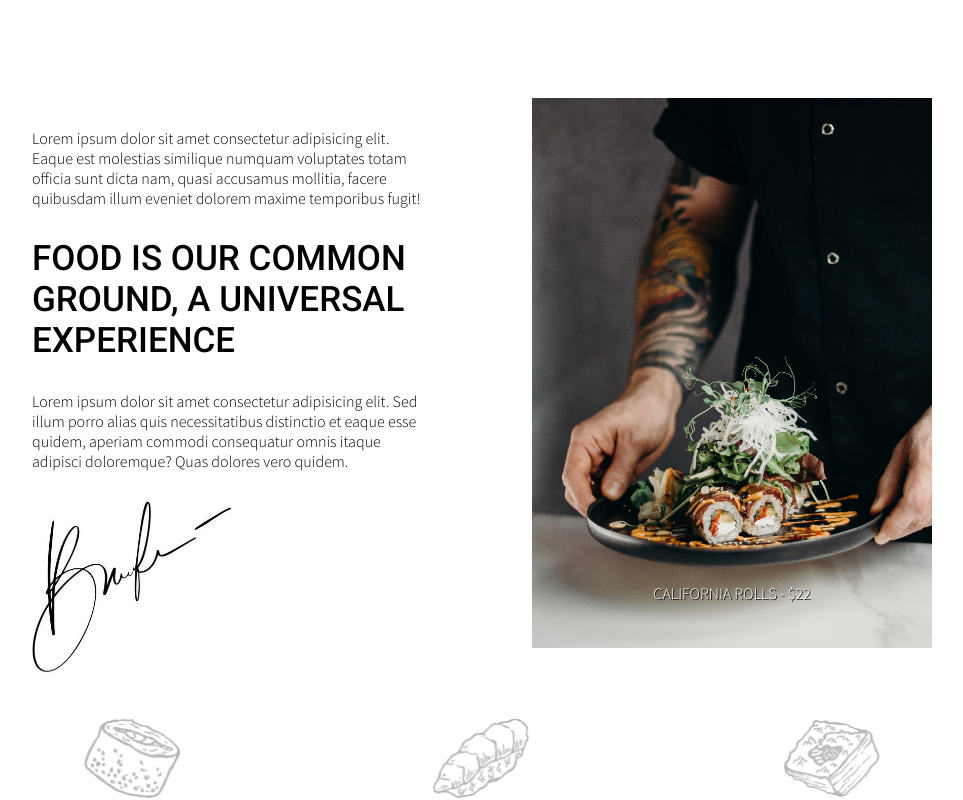
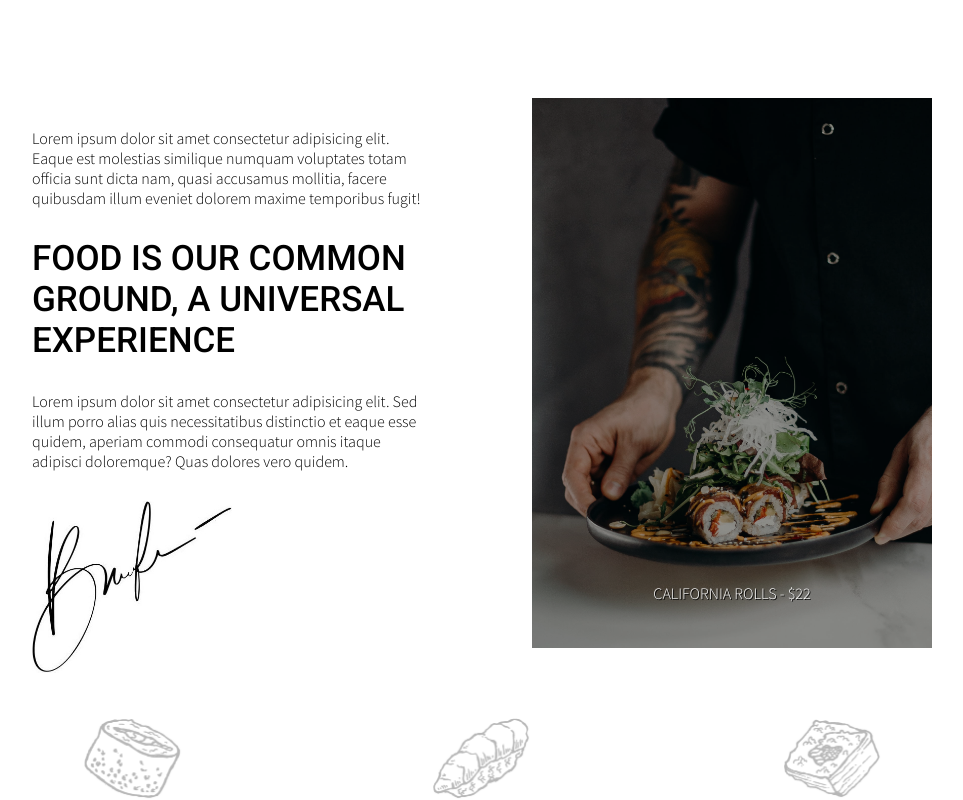
Before and after one commit to VincenzoVitello/proj-html-vuejs, a Vue app: page / in a window 1280 px wide. Shown: the part 802-1602 px from the top of the page, without its empty margins (158-1121 px from the left). Built offline with nearby package versions, Linux system fonts and the light colour scheme.

Commit message:
Main done

```diff
--- a/src/assets/main.scss
+++ b/src/assets/main.scss
@@ -13,7 +13,6 @@
     margin-right: 100px;
     p{
         margin: 30px 0;
-
     }
 }
 .black_title{
@@ -32,9 +31,21 @@
     margin-bottom: 30px;
     text-transform: uppercase;
     text-shadow: 1px 1px black;
+    position: relative;
+    &::after{
+        content: '';
+        position: absolute;
+        width: 100%;
+        height: 100%;
+        background-color: rgba($color: #000000, $alpha: 0.4);
+        transform: translate(0px, 45px);
+    }
     img{
         max-width: 400px;
         object-fit: contain;
+    }
+    p{
+        z-index: 999;
     }
 }
 .infos{
@@ -336,3 +347,27 @@
 .overlay{
     z-index: 3;
 }
+.braised_abalone_bg{
+    background-image: url('../assets/layout-images/images/hero42x.jpg');
+    background-size: cover;
+    width: 100vw;
+    height: 100vh;
+    display: flex;
+    align-items: center;
+}
+.header_text.abalone{
+    background-color: $mainColor;
+    padding: 50px;
+    margin-left: 200px;
+    hr{
+        width: 100px;
+    }
+    .abalone_price_cont{
+        display: flex;
+        justify-content: space-between;
+        align-items: flex-start;
+        span{
+            margin: 30px 0;
+        }
+    }
+}
--- a/src/components/Main.vue
+++ b/src/components/Main.vue
@@ -203,6 +203,22 @@
         </ul>
       </div>
     </div>
+    <div class="braised_abalone_bg">
+      <div class="braised_abalone_menu">
+
+
+                <div class="header_text abalone">
+                    <div class="abalone_price_cont">
+                      <p class="white_title">Braised Albalone</p>
+                      <span>$52</span>
+                    </div>
+                    <hr>
+                    <p>Lorem ipsum dolor sit amet consectetur, adipisicing elit. Sequi commodi dolores odit sit eaque! Aperiam totam vero mollitia maxime unde ipsa, numquam dolores? Iste nulla velit ipsa in consectetur officiis.</p>
+                    <div class="menu_button">view in the menu</div>
+                </div>
+
+      </div>
+    </div>
   </div>
 </template>
 
```
